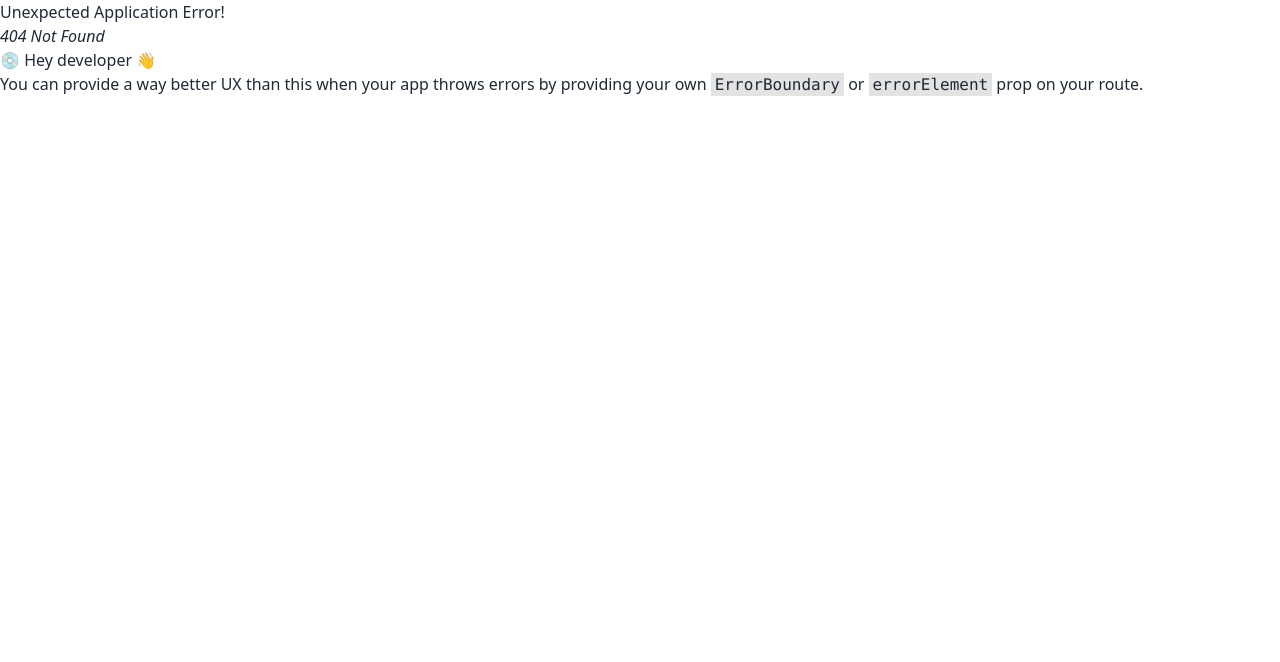
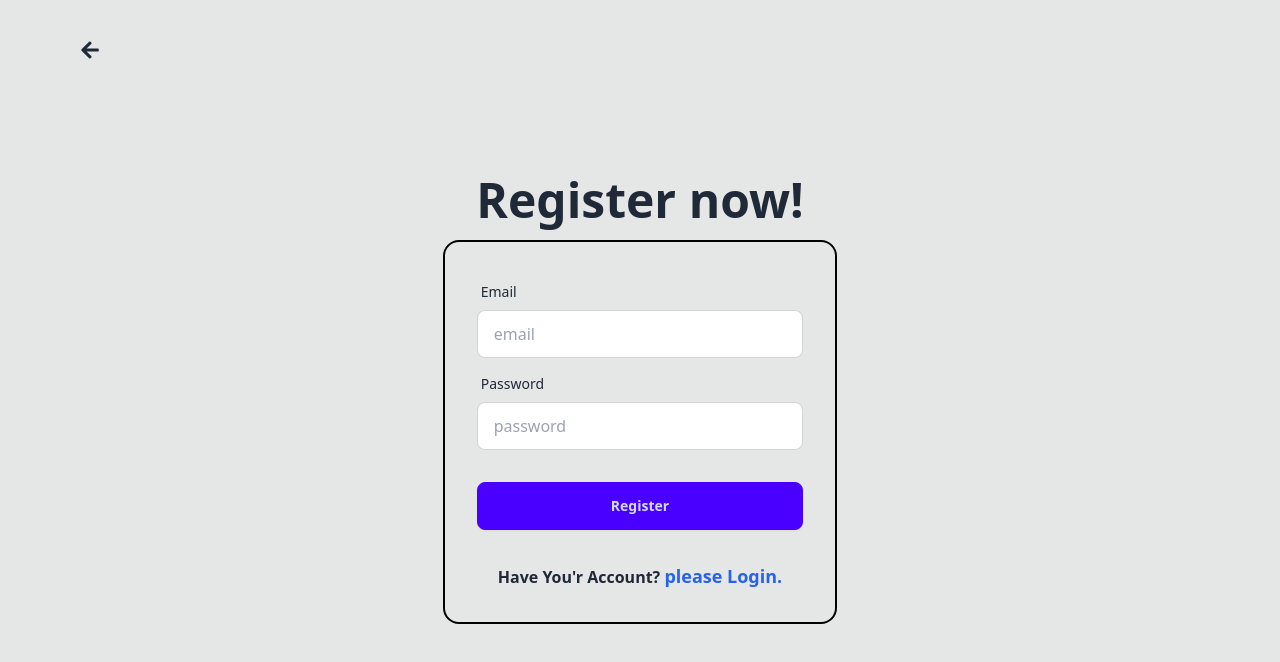
Before and after one commit to tazbir01/work-wave-client, a React (Vite) app: page /register in a window 1280 px wide. Before the commit this address had no page. Shown: the top 662 px of the page. Built offline with nearby package versions, Linux system fonts and the light colour scheme.

Commit message:
added register form

```diff
--- /dev/null
+++ b/src/Pages/Register/Register.jsx
@@ -0,0 +1,48 @@
+import { Helmet } from "react-helmet-async";
+import { FaArrowLeft } from "react-icons/fa";
+import { Link } from "react-router-dom";
+import { useForm} from "react-hook-form"
+
+const Register = () => {
+    const { register, handleSubmit } = useForm()
+    const onSubmit = (data) => {
+        console.log(data)
+    }
+
+    return (
+        <div className="hero min-h-screen bg-base-300">
+        <Helmet>
+            <title>Work Wave | Register</title>
+        </Helmet>
+        <Link to="/"><div className=" absolute top-10 left-10 md:left-20 text-xl"><FaArrowLeft></FaArrowLeft></div></Link>
+        <div className="hero-content flex-col w-full md:w-3/5 lg:w-1/3">
+            <div className="text-center lg:text-left">
+                <h1 className="md:text-4xl hidden lg:block lg:text-5xl font-bold">Register now!</h1>
+            </div>
+            <div className="card w-full border-black md:border-2 ">
+                <form className="card-body" onSubmit={handleSubmit(onSubmit)}>
+                    <div className="form-control">
+                        <label className="label">
+                            <span className="label-text">Email</span>
+                        </label>
+                        <input type="email" placeholder="email" {...register("email")} className="input input-bordered" required />
+                    </div>
+                    <div className="form-control">
+                        <label className="label">
+                            <span className="label-text">Password</span>
+                        </label>
+                        <input type="password" placeholder="password" {...register("password")} className="input input-bordered" required />
+
+                    </div>
+                    <div className="form-control mt-6">
+                        <button className="btn btn-primary">Register</button>
+                    </div>
+                </form>
+                <p className="text-center mb-8 font-bold">Have You&#39;r Account? <Link className="text-lg font-bold text-blue-600" to="/login">please Login.</Link></p>
+            </div>
+        </div>
+    </div>
+    );
+};
+
+export default Register;
--- a/src/Pages/Shared/Navbar/Navbar.jsx
+++ b/src/Pages/Shared/Navbar/Navbar.jsx
@@ -3,6 +3,7 @@ import { Link } from "react-router-dom";
 const Navbar = () => {
     const links = <>
         <li><Link to='/'>Home</Link></li>
+        <li><Link to='/register'>Register</Link></li>
         <li><Link to='/login'>Login</Link></li>
     </>
     return (
--- a/src/Routes/Routes.jsx
+++ b/src/Routes/Routes.jsx
@@ -4,6 +4,7 @@ import {
 import Main from "../Layouts/Main";
 import Home from "../Pages/Home/Home/Home";
 import Login from "../Pages/Login/Login";
+import Register from "../Pages/Register/Register";
 
 
   export const router = createBrowserRouter([
@@ -20,5 +21,9 @@ import Login from "../Pages/Login/Login";
     {
       path:"/login",
       element:<Login></Login>
+    },
+    {
+      path: "/register",
+      element: <Register></Register>
     }
   ]);
```
